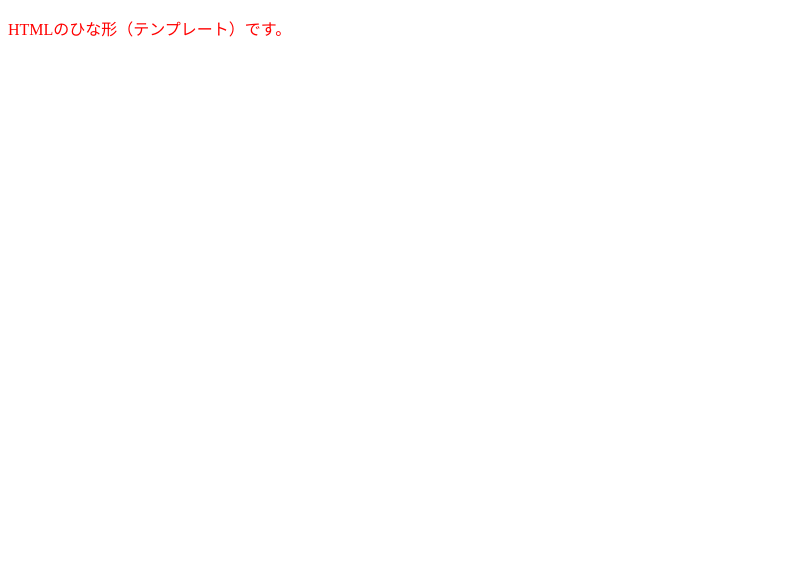
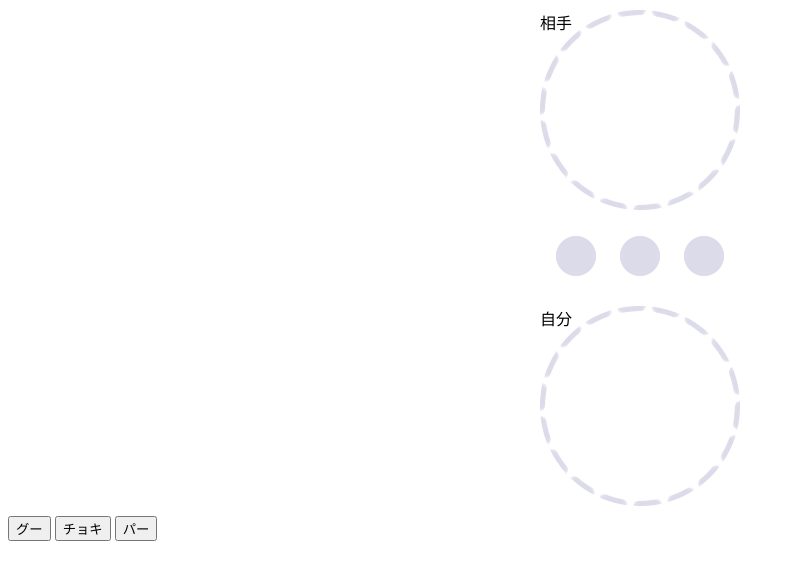
Before and after one commit to TechZemi/Janken, a plain HTML site: page index.html in a window 1280 px wide. Shown: the whole page, without its empty margins (0-795 px from the left). Drawn offline with Linux system fonts and the light colour scheme.

Commit message:
解答例を実装

```diff
--- a/index.html
+++ b/index.html
@@ -2,23 +2,149 @@
 <html lang="ja">
     <head>
         <meta charset="UTF-8">
-        <title></title>
+        <title>じゃんけん</title>
         <style>
             /* CSSによる装飾はここに書きます */
-            p { color: #ff0000; }
+            .コマンド {
+	            background-image: url('./images/command.png');
+	            width: 200px;
+	            height: 200px;
+	            margin: 10px auto;
+            }
+
+            .カウンター {
+	            text-align: center;
+	            padding: 0;
+            }
+
+            .カウンター li {
+	            display: inline-block;
+	            background: url('./images/counter.png');
+	            width: 40px;
+	            height: 40px;
+	            margin: 10px;
+            }
         </style>
     </head>
     <body>
         <!-- ブラウザに表示するHTMLタグはここに追加していきます -->
-        <p>
-            HTMLのひな形（テンプレート）です。
-        </p>
+        <div id="コンピュータ" class="コマンド">
+            相手
+        </div>
+
+		<ul class="カウンター">
+			<li></li>
+			<li></li>
+			<li></li>
+		</ul>
+
+        <div id="プレーヤー" class="コマンド">
+            自分
+        </div>
+        <input type="button" value="グー" id="グー">
+		<input type="button" value="チョキ" id="チョキ">
+		<input type="button" value="パー" id="パー">
 
         <script type="text/javascript">
             /* JavaScriptによるプログラミング（HTMLの操作）はここに書きます */
-            setTimeout(function() {
-                alert('こんにちは');
-            }, 1000);
+
+            var n回戦目 = 0;
+            var 勝ちカウント = 0;
+            var コマンド配列 = ['gu', 'ch', 'pa'];
+
+            var グー = document.querySelector('#グー');
+            var チョキ = document.querySelector('#チョキ');
+            var パー = document.querySelector('#パー');
+            var プレーヤー = document.querySelector('#プレーヤー');
+            var コンピュータ = document.querySelector('#コンピュータ');
+            var カウンター = document.querySelectorAll('.カウンター li');
+
+            グー.addEventListener('click', function(e){
+                選ぶ(0);
+            });
+
+            チョキ.addEventListener('click', function(e){
+                選ぶ(1);
+            });
+
+            パー.addEventListener('click', function(e){
+                選ぶ(2);
+            });
+
+            function 初期化() {
+                n回戦目 = 0;
+                勝ちカウント = 0;
+                プレーヤー.style.backgroundImage = 'url(./images/command.png)';
+                コンピュータ.style.backgroundImage = 'url(./images/command.png)';
+
+                for(var i=0; i<カウンター.length; i++) {
+                    カウンター[i].style.backgroundImage = 'url(./images/counter.png)';
+                }
+
+                次回戦();
+            }
+
+            function 選ぶ(ユーザのコマンド) {
+                var コンピュータのコマンド = コンピュータ選ぶ();
+
+                プレーヤー.style.backgroundImage = 'url(./images/' + コマンド配列[ユーザのコマンド] + '.png)';
+                コンピュータ.style.backgroundImage = 'url(./images/' + コマンド配列[コンピュータのコマンド] + '.png)';
+
+                勝敗判定(ユーザのコマンド, コンピュータのコマンド);
+            }
+
+            function コンピュータ選ぶ() {
+                var n = Math.random() * 3;
+                n = Math.floor(n);
+                console.log('相手:', n);
+                return n
+            }
+
+            function 勝敗判定(ユーザのコマンド, コンピュータのコマンド) {
+                var n = ユーザのコマンド - コンピュータのコマンド;
+                if ( n == 0 ) {
+                    // あいこ
+                    console.log('あいこ', ユーザのコマンド, コンピュータのコマンド);
+                } else if ( n == -1 || n == 2) {
+                    // ユーザの勝ち
+                    勝ちカウント = 勝ちカウント + 1;
+                    カウンター[n回戦目-1].style.backgroundImage = 'url(./images/win.png)';
+                    console.log('ユーザの勝ち', ユーザのコマンド, コンピュータのコマンド, 勝ちカウント, "勝目");
+                    終了判定();
+                } else {
+                    // コンピュータの勝ち
+                    カウンター[n回戦目-1].style.backgroundImage = 'url(./images/lose.png)';
+                    console.log('コンピュータの勝ち', ユーザのコマンド, コンピュータのコマンド, n回戦目-勝ちカウント, "負目");
+                    終了判定();
+                }
+            }
+
+            function 終了判定() {
+                console.log(n回戦目, '回戦目／', 勝ちカウント, '勝中');
+                if ( 2 <= n回戦目 ) {
+                    if ( 2 <= 勝ちカウント ) {
+                        setTimeout(function(){
+                            alert('プレイヤーの勝ち');
+                            初期化();
+                        }, 100);
+                    }
+
+                    if ( 2 <= n回戦目-勝ちカウント ) {
+                        setTimeout(function(){
+                            alert('コンピュータの勝ち');
+                            初期化();
+                        }, 100);
+                    }
+                }
+                次回戦();
+            }
+
+            function 次回戦() {
+                n回戦目 = n回戦目 + 1;
+            }
+
+            初期化();
+
         </script>
     </body>
 </html>
```
